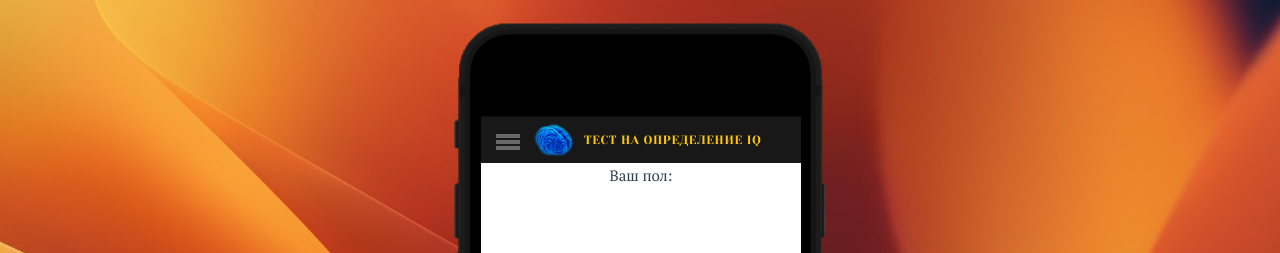
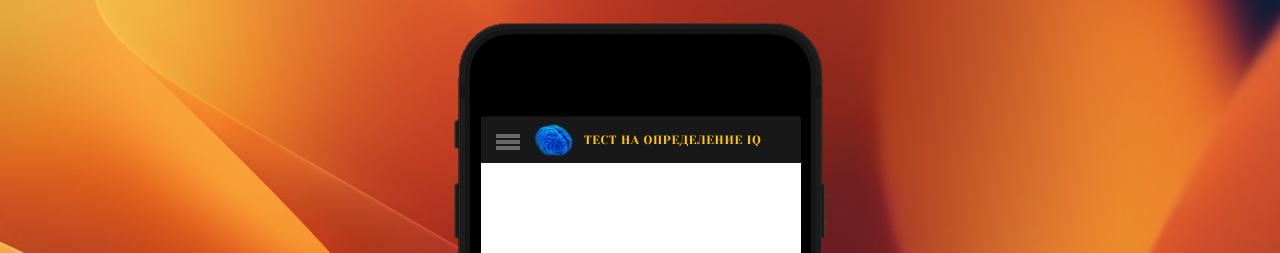
Before and after one commit to kulakdev/abcmobile-vue, a Vue app: page /test in a window 1280 px wide. Shown: the top 253 px of the page. Built offline with nearby package versions, Linux system fonts and the light colour scheme.

Commit message:
changed styles for question

```diff
--- a/src/views/TestPage.vue
+++ b/src/views/TestPage.vue
@@ -157,7 +157,15 @@ export default {
 }
 
 .question {
-  font-size: 20;
+  font-family: 'PT Serif';
+  font-style: normal;
+  font-weight: 400;
+  font-size: 20px;
+  line-height: 26px;
+  text-align: center;
+  letter-spacing: 0.05em;
+
+  color: #ffffff;
 }
 
 .grid {
```
